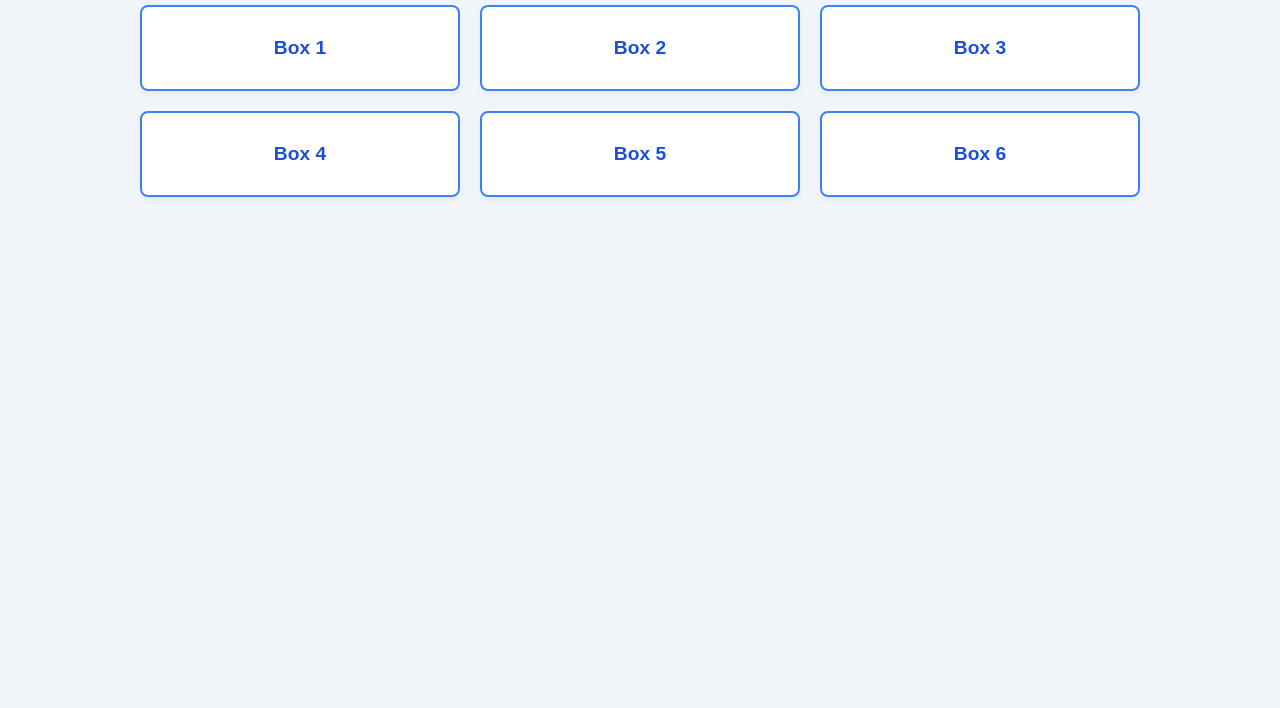
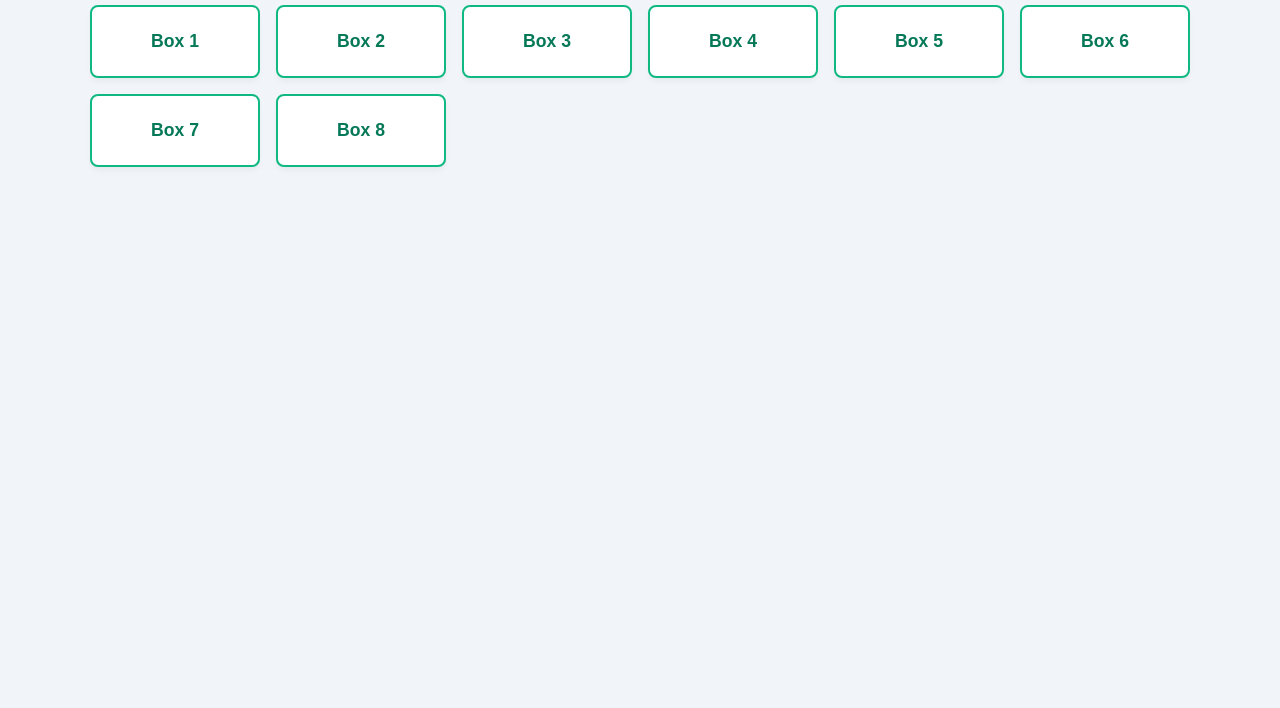
Before and after one commit to kp9377356-arch/assignment-, a plain HTML site: page week8/index.html in a window 1280 px wide. Shown: the part 92-800 px from the top of the page. Drawn offline with Linux system fonts and the light colour scheme.

Commit message:
Task 8.2: Implement auto-fit and minmax(150px, 1fr) for self-rearranging grid layout

```diff
--- a/week8/index.html
+++ b/week8/index.html
@@ -10,16 +10,18 @@
 
 <body>
 
-    <h1 style="text-align: center; margin: 20px 0;">Task 8.1: Basic CSS Grid</h1>
+    <h1 style="text-align: center; margin: 20px 0;">Task 8.2: Auto-Fitting Grid</h1>
 
-    <!-- Task 8.1: Grid Container -->
-    <div class="grid-container">
+    <!-- Task 8.2: Auto-fit Responsive Grid Container -->
+    <div class="autofit-grid">
         <div class="grid-box">Box 1</div>
         <div class="grid-box">Box 2</div>
         <div class="grid-box">Box 3</div>
         <div class="grid-box">Box 4</div>
         <div class="grid-box">Box 5</div>
         <div class="grid-box">Box 6</div>
+        <div class="grid-box">Box 7</div>
+        <div class="grid-box">Box 8</div>
     </div>
 
 </body>
--- a/week8/style.css
+++ b/week8/style.css
@@ -15,26 +15,25 @@ body {
 }
 
 /* ==========================================
-   Task 8.1: Basic Grid with fr units and gap
+   Task 8.2: Responsive Grid with auto-fit and minmax
    ========================================== */
-.grid-container {
+.autofit-grid {
     display: grid;
-    grid-template-columns: 1fr 1fr 1fr;
-    /* 3 Equal columns using fr unit */
-    gap: 20px;
-    /* Space between grid items */
-    max-width: 1000px;
+    /* Auto-fit and minmax rule for self-rearranging grid */
+    grid-template-columns: repeat(auto-fit, minmax(150px, 1fr));
+    gap: 16px;
+    max-width: 1100px;
     margin: 0 auto;
 }
 
 .grid-box {
     background-color: #ffffff;
-    border: 2px solid #3b82f6;
+    border: 2px solid #10b981;
     border-radius: 8px;
-    padding: 30px;
+    padding: 24px;
     text-align: center;
-    font-size: 1.2rem;
+    font-size: 1.1rem;
     font-weight: bold;
-    color: #1d4ed8;
+    color: #047857;
     box-shadow: 0 4px 6px -1px rgba(0, 0, 0, 0.05);
 }
```
